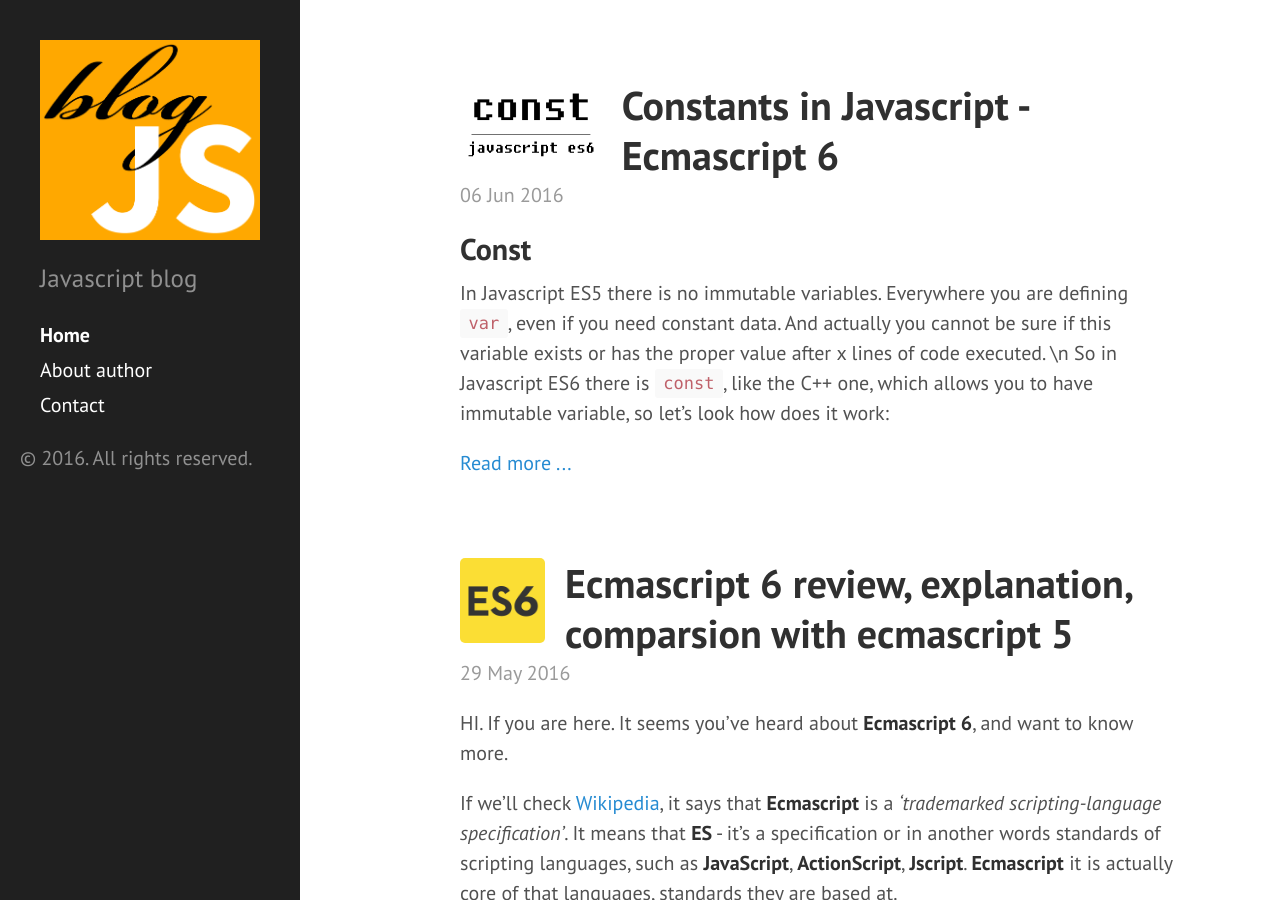
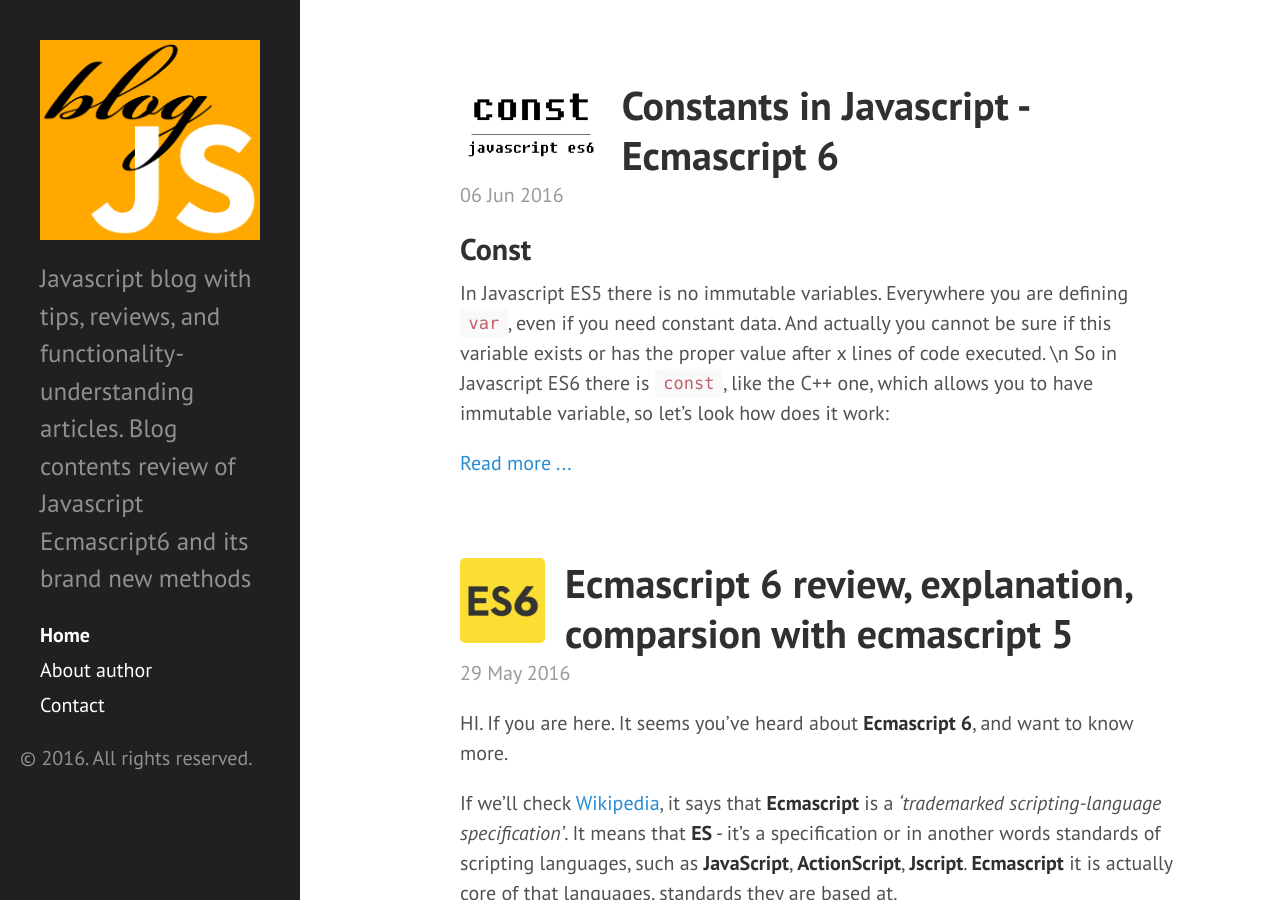
Before and after one commit to blogjs/blogjs.github.io, a Jekyll site: the page built from index.html, in a window 1280 px wide and 900 px high. Built offline with Jekyll 4.4.1, drawn with Linux system fonts in a browser that asks for light colours; the list of posts is cut into pages by our own code.

Commit message:
Update _config.yml

```diff
--- a/_config.yml
+++ b/_config.yml
@@ -15,9 +15,9 @@ permalink:        pretty
 excerpt_separator: <!--more-->
 
 # Setup
-title:            blogJS
+title:            blogJS - Javascript blog
 tagline:          'javascript'
-description:      'Javascript blog'
+description:      'Javascript blog with tips, reviews, and functionality-understanding articles. Blog contents review of Javascript Ecmascript6 and its brand new methods'
 url:              http://blogjs.github.io
 baseurl:          /
 twitter_username: antontemchenko
```
